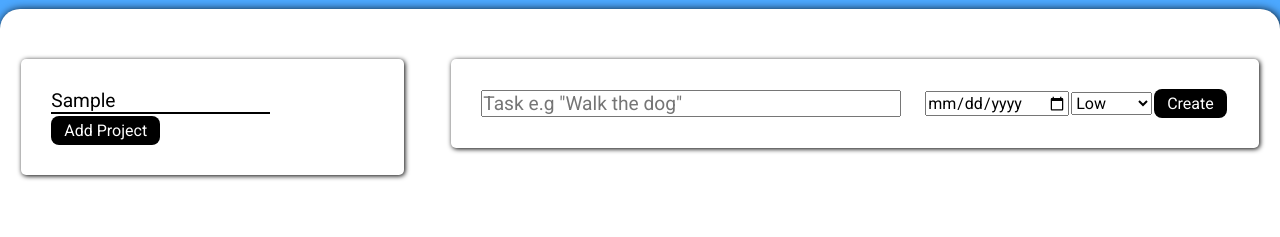
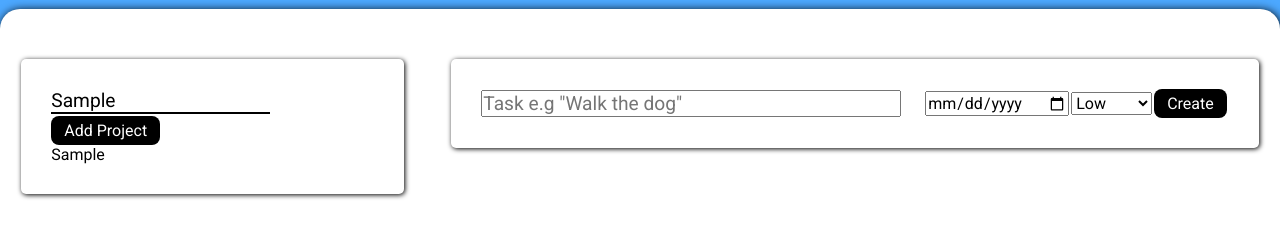
Before and after one commit to yhbe/todoList, a website built with webpack: page dist/index.html in a window 1280 px wide. Both pictures are taken after typing "Sample" into the empty fields and a click on the button "Add Project". Shown: the part 111-348 px from the top of the page. Built offline with nearby package versions, Linux system fonts and the light colour scheme.

Commit message:
created projectSubmit function

```diff
--- a/src/index.js
+++ b/src/index.js
@@ -1,2 +1,4 @@
+import { projectSubmit } from "./project/projectSubmit";
 import css from "./style.css";
-console.log("hello");
+
+projectSubmit();
--- /dev/null
+++ b/src/project/projectSubmit.js
@@ -0,0 +1,12 @@
+export function projectSubmit() {
+  const projectButton = document.querySelector(".project-Button");
+  //createdProjects
+  projectButton.addEventListener("click", () => {
+    const inp = document.querySelector("#project").value;
+    const createProjectsDiv = document.querySelector(".createdProjects");
+    const p = document.createElement("p");
+
+    p.innerHTML = inp;
+    createProjectsDiv.appendChild(p);
+  });
+}
```
Also changed, not shown: dist/index.html, src/style.css (line endings or trailing spaces).
